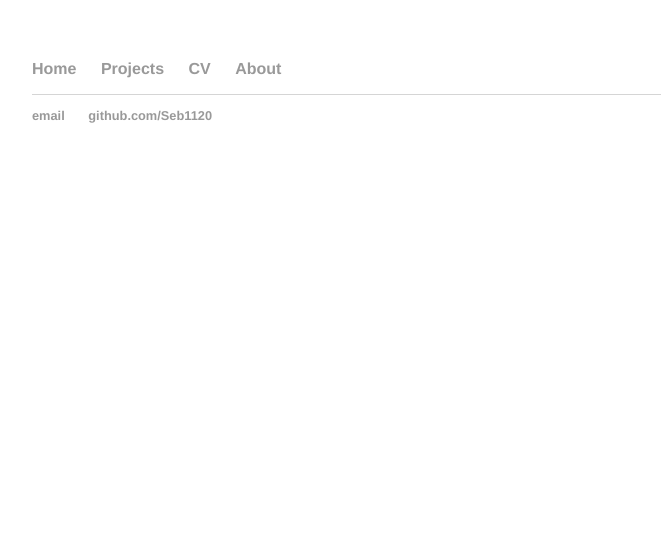
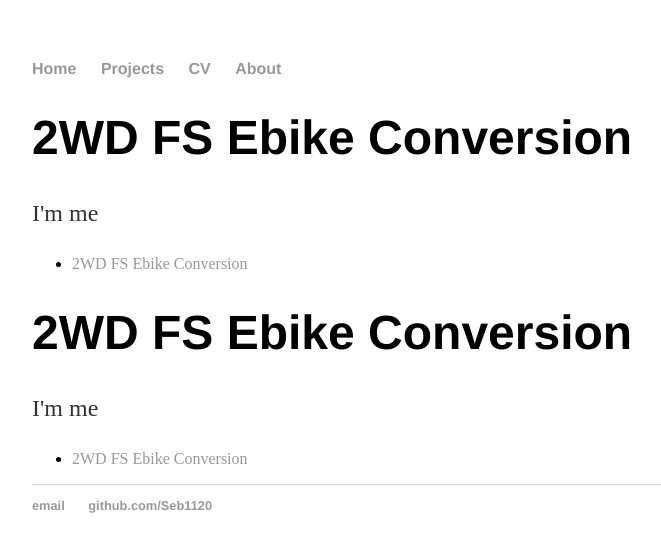
Before and after one commit to Seb1120/Seb1120.github.io, a Jekyll site: the page built from Projects/ProjectsOverviewPage.html, in a window 1280 px wide. Shown: the top 552 px of the page, without its empty margins (160-821 px from the left). Built offline with Jekyll 4.4.1, drawn with Linux system fonts in a browser that asks for light colours.

Commit message:
Update ProjectsOverviewPage.html

```diff
--- a/Projects/ProjectsOverviewPage.html
+++ b/Projects/ProjectsOverviewPage.html
@@ -2,3 +2,15 @@
 layout: default
 title: Projects
 ---
+<div class="blurb">
+	<h1>2WD FS Ebike Conversion</h1>
+	<p>I'm me</p>
+  <ul>
+	        		<li><a href="/Projects/2WD FS Ebike Conversion">2WD FS Ebike Conversion</a></li>
+  </ul>
+  <h1>2WD FS Ebike Conversion</h1>
+	<p>I'm me</p>
+  <ul>
+	        		<li><a href="/Projects/2WD FS Ebike Conversion">2WD FS Ebike Conversion</a></li>
+  </ul>
+</div><!-- /.blurb -->
```
